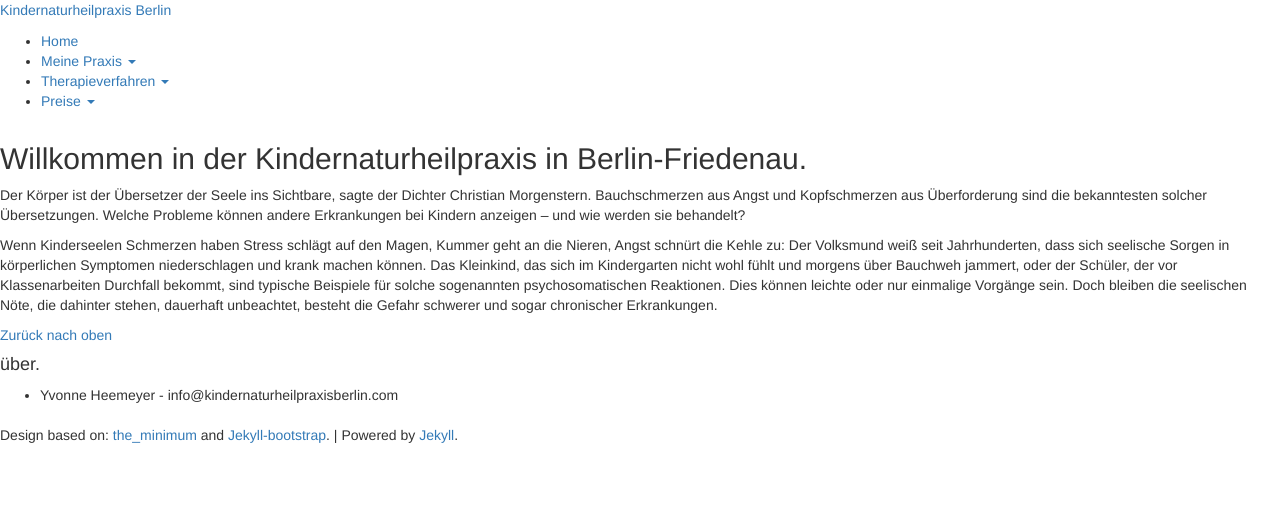
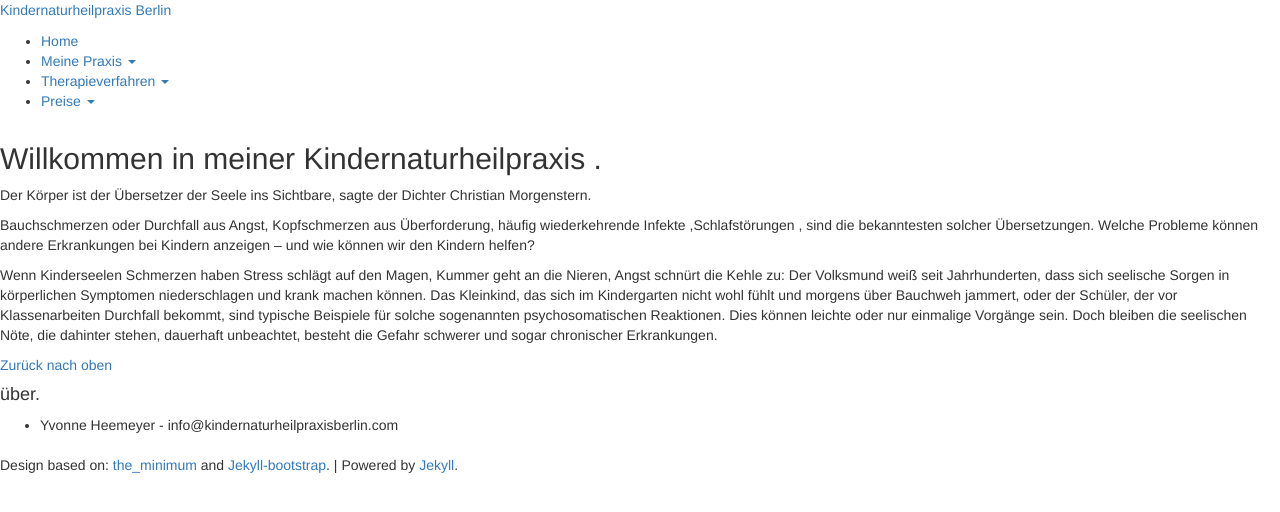
Before and after one commit to heilpraktiker/heilpraktiker.github.io, a Jekyll site: the page built from index.md, in a window 1280 px wide. Shown: the top 512 px of the page. Built offline with Jekyll 4.4.1, drawn with Linux system fonts in a browser that asks for light colours; nearby versions of some CDN libraries; comment, search, counter and statistics services are not loaded.

Commit message:
Updated index.md

```diff
--- a/index.md
+++ b/index.md
@@ -6,9 +6,13 @@ published: true
 
 {% include JB/setup %}
 
-## Willkommen in der Kindernaturheilpraxis in Berlin-Friedenau.
+## Willkommen in meiner Kindernaturheilpraxis .
 
-Der Körper ist der Übersetzer der Seele ins Sichtbare, sagte der Dichter Christian Morgenstern. Bauchschmerzen aus Angst und Kopfschmerzen aus Überforderung sind die bekanntesten solcher Übersetzungen. Welche Probleme können andere Erkrankungen bei Kindern anzeigen – und wie werden sie behandelt?
+Der Körper ist der Übersetzer der Seele ins Sichtbare, sagte der Dichter Christian Morgenstern.
+
+Bauchschmerzen oder Durchfall aus Angst, Kopfschmerzen aus Überforderung, häufig wiederkehrende Infekte  ,Schlafstörungen  ,   sind die bekanntesten solcher Übersetzungen. Welche Probleme können andere Erkrankungen bei Kindern anzeigen – und wie können wir den Kindern helfen?
+
+
 
 Wenn Kinderseelen Schmerzen haben
 Stress schlägt auf den Magen, Kummer geht an die Nieren, Angst schnürt die Kehle zu: Der Volksmund weiß seit Jahrhunderten, dass sich seelische Sorgen in körperlichen Symptomen niederschlagen und krank machen können. Das Kleinkind, das sich im Kindergarten nicht wohl fühlt und morgens über Bauchweh jammert, oder der Schüler, der vor Klassenarbeiten Durchfall bekommt, sind typische Beispiele für solche sogenannten psychosomatischen Reaktionen. Dies können leichte oder nur einmalige Vorgänge sein. Doch bleiben die seelischen Nöte, die dahinter stehen, dauerhaft unbeachtet, besteht die Gefahr schwerer und sogar chronischer Erkrankungen.
```
